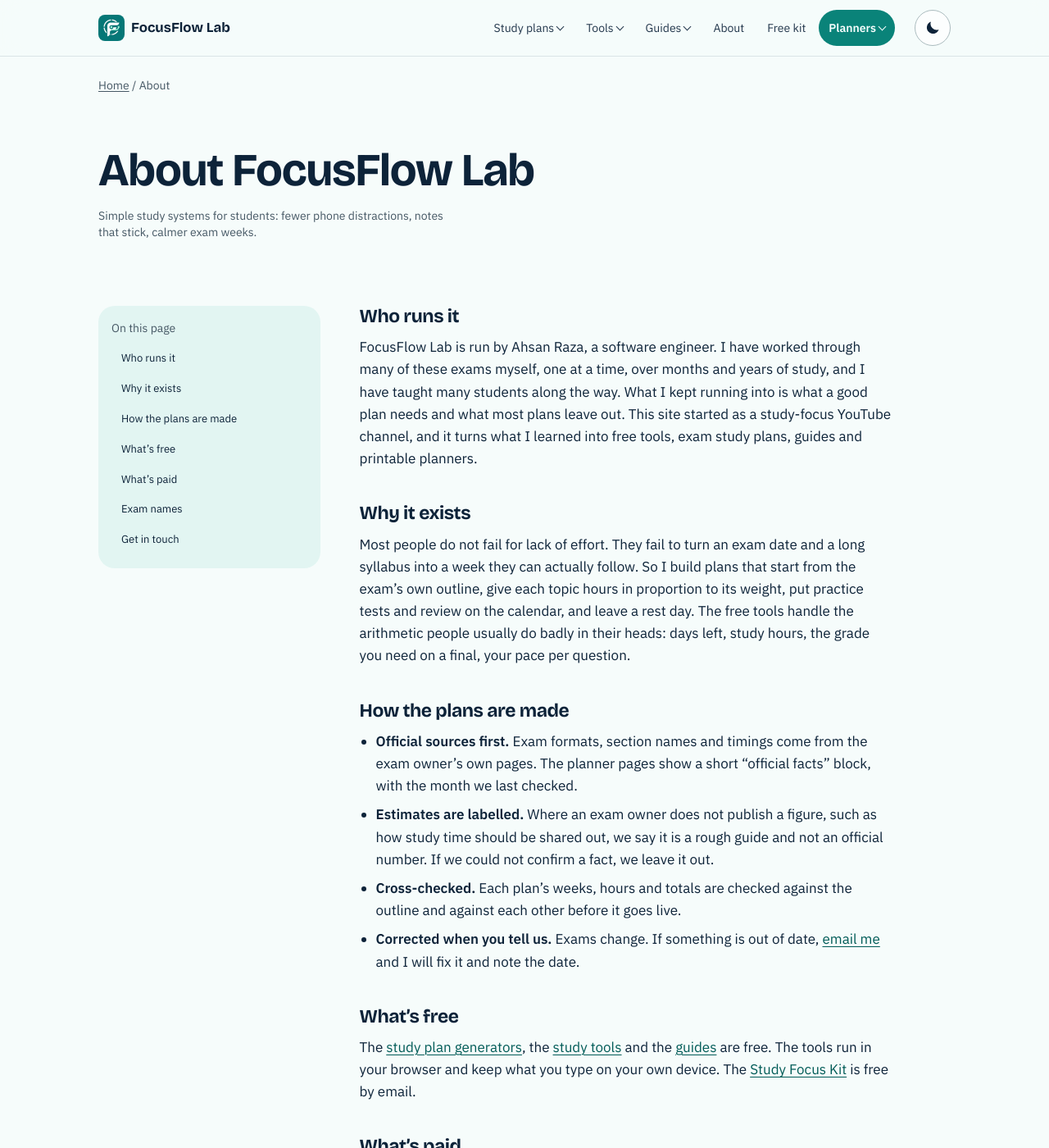
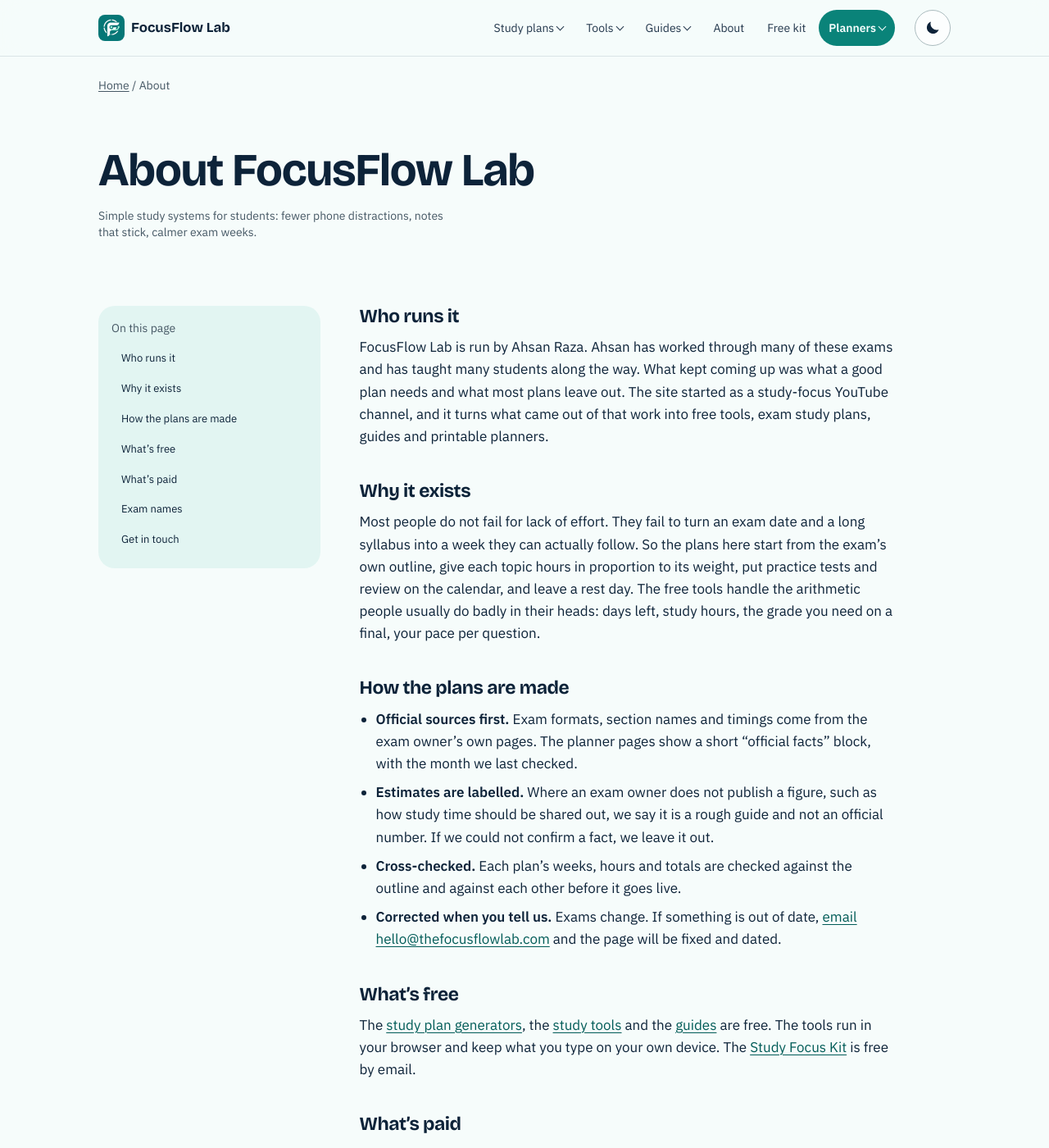
Before and after one commit to focusflowlab/focusflowlab.github.io, a Jekyll site: the page about/index.html, which Jekyll copies as it is, in a window 1280 px wide and 1400 px high. Shown: the whole window at 82% size. Built offline with Jekyll 4.4.1, drawn with Linux system fonts in a browser that asks for light colours.

Commit message:
About: name Ahsan Raza without a job title, write the page in the site's voice
Co-Authored-By: Claude Sonnet 5.5 <noreply@anthropic.com>

```diff
--- a/_tools/extra_pages.py
+++ b/_tools/extra_pages.py
@@ -171,15 +171,15 @@ def about_page():
         <nav class="toc" aria-label="On this page"><p>On this page</p><ol><li><a href="#who">Who runs it</a></li><li><a href="#why">Why it exists</a></li><li><a href="#how">How the plans are made</a></li><li><a href="#free">What’s free</a></li><li><a href="#paid">What’s paid</a></li><li><a href="#names">Exam names</a></li><li><a href="#contact">Get in touch</a></li></ol></nav>
         <article class="prose">
 <h2 id="who">Who runs it</h2>
-<p>FocusFlow Lab is run by Ahsan Raza, a software engineer. I have worked through many of these exams myself, one at a time, over months and years of study, and I have taught many students along the way. What I kept running into is what a good plan needs and what most plans leave out. This site started as a study-focus YouTube channel, and it turns what I learned into free tools, exam study plans, guides and printable planners.</p>
+<p>FocusFlow Lab is run by Ahsan Raza. Ahsan has worked through many of these exams and has taught many students along the way. What kept coming up was what a good plan needs and what most plans leave out. The site started as a study-focus YouTube channel, and it turns what came out of that work into free tools, exam study plans, guides and printable planners.</p>
 <h2 id="why">Why it exists</h2>
-<p>Most people do not fail for lack of effort. They fail to turn an exam date and a long syllabus into a week they can actually follow. So I build plans that start from the exam’s own outline, give each topic hours in proportion to its weight, put practice tests and review on the calendar, and leave a rest day. The free tools handle the arithmetic people usually do badly in their heads: days left, study hours, the grade you need on a final, your pace per question.</p>
+<p>Most people do not fail for lack of effort. They fail to turn an exam date and a long syllabus into a week they can actually follow. So the plans here start from the exam’s own outline, give each topic hours in proportion to its weight, put practice tests and review on the calendar, and leave a rest day. The free tools handle the arithmetic people usually do badly in their heads: days left, study hours, the grade you need on a final, your pace per question.</p>
 <h2 id="how">How the plans are made</h2>
 <ul>
 <li><strong>Official sources first.</strong> Exam formats, section names and timings come from the exam owner’s own pages. The planner pages show a short “official facts” block, with the month we last checked.</li>
 <li><strong>Estimates are labelled.</strong> Where an exam owner does not publish a figure, such as how study time should be shared out, we say it is a rough guide and not an official number. If we could not confirm a fact, we leave it out.</li>
 <li><strong>Cross-checked.</strong> Each plan’s weeks, hours and totals are checked against the outline and against each other before it goes live.</li>
-<li><strong>Corrected when you tell us.</strong> Exams change. If something is out of date, <a href="mailto:hello@thefocusflowlab.com">email me</a> and I will fix it and note the date.</li>
+<li><strong>Corrected when you tell us.</strong> Exams change. If something is out of date, <a href="mailto:hello@thefocusflowlab.com">email hello@thefocusflowlab.com</a> and the page will be fixed and dated.</li>
 </ul>
 <h2 id="free">What’s free</h2>
 <p>The <a href="/study-plan/">study plan generators</a>, the <a href="/tools/">study tools</a> and the <a href="/guides/">guides</a> are free. The tools run in your browser and keep what you type on your own device. The <a href="/#free-kit">Study Focus Kit</a> is free by email.</p>
--- a/about/index.html
+++ b/about/index.html
@@ -271,15 +271,15 @@
         <nav class="toc" aria-label="On this page"><p>On this page</p><ol><li><a href="#who">Who runs it</a></li><li><a href="#why">Why it exists</a></li><li><a href="#how">How the plans are made</a></li><li><a href="#free">What’s free</a></li><li><a href="#paid">What’s paid</a></li><li><a href="#names">Exam names</a></li><li><a href="#contact">Get in touch</a></li></ol></nav>
         <article class="prose">
 <h2 id="who">Who runs it</h2>
-<p>FocusFlow Lab is run by Ahsan Raza, a software engineer. I have worked through many of these exams myself, one at a time, over months and years of study, and I have taught many students along the way. What I kept running into is what a good plan needs and what most plans leave out. This site started as a study-focus YouTube channel, and it turns what I learned into free tools, exam study plans, guides and printable planners.</p>
+<p>FocusFlow Lab is run by Ahsan Raza. Ahsan has worked through many of these exams and has taught many students along the way. What kept coming up was what a good plan needs and what most plans leave out. The site started as a study-focus YouTube channel, and it turns what came out of that work into free tools, exam study plans, guides and printable planners.</p>
 <h2 id="why">Why it exists</h2>
-<p>Most people do not fail for lack of effort. They fail to turn an exam date and a long syllabus into a week they can actually follow. So I build plans that start from the exam’s own outline, give each topic hours in proportion to its weight, put practice tests and review on the calendar, and leave a rest day. The free tools handle the arithmetic people usually do badly in their heads: days left, study hours, the grade you need on a final, your pace per question.</p>
+<p>Most people do not fail for lack of effort. They fail to turn an exam date and a long syllabus into a week they can actually follow. So the plans here start from the exam’s own outline, give each topic hours in proportion to its weight, put practice tests and review on the calendar, and leave a rest day. The free tools handle the arithmetic people usually do badly in their heads: days left, study hours, the grade you need on a final, your pace per question.</p>
 <h2 id="how">How the plans are made</h2>
 <ul>
 <li><strong>Official sources first.</strong> Exam formats, section names and timings come from the exam owner’s own pages. The planner pages show a short “official facts” block, with the month we last checked.</li>
 <li><strong>Estimates are labelled.</strong> Where an exam owner does not publish a figure, such as how study time should be shared out, we say it is a rough guide and not an official number. If we could not confirm a fact, we leave it out.</li>
 <li><strong>Cross-checked.</strong> Each plan’s weeks, hours and totals are checked against the outline and against each other before it goes live.</li>
-<li><strong>Corrected when you tell us.</strong> Exams change. If something is out of date, <a href="mailto:hello@thefocusflowlab.com">email me</a> and I will fix it and note the date.</li>
+<li><strong>Corrected when you tell us.</strong> Exams change. If something is out of date, <a href="mailto:hello@thefocusflowlab.com">email hello@thefocusflowlab.com</a> and the page will be fixed and dated.</li>
 </ul>
 <h2 id="free">What’s free</h2>
 <p>The <a href="/study-plan/">study plan generators</a>, the <a href="/tools/">study tools</a> and the <a href="/guides/">guides</a> are free. The tools run in your browser and keep what you type on your own device. The <a href="/#free-kit">Study Focus Kit</a> is free by email.</p>
```
